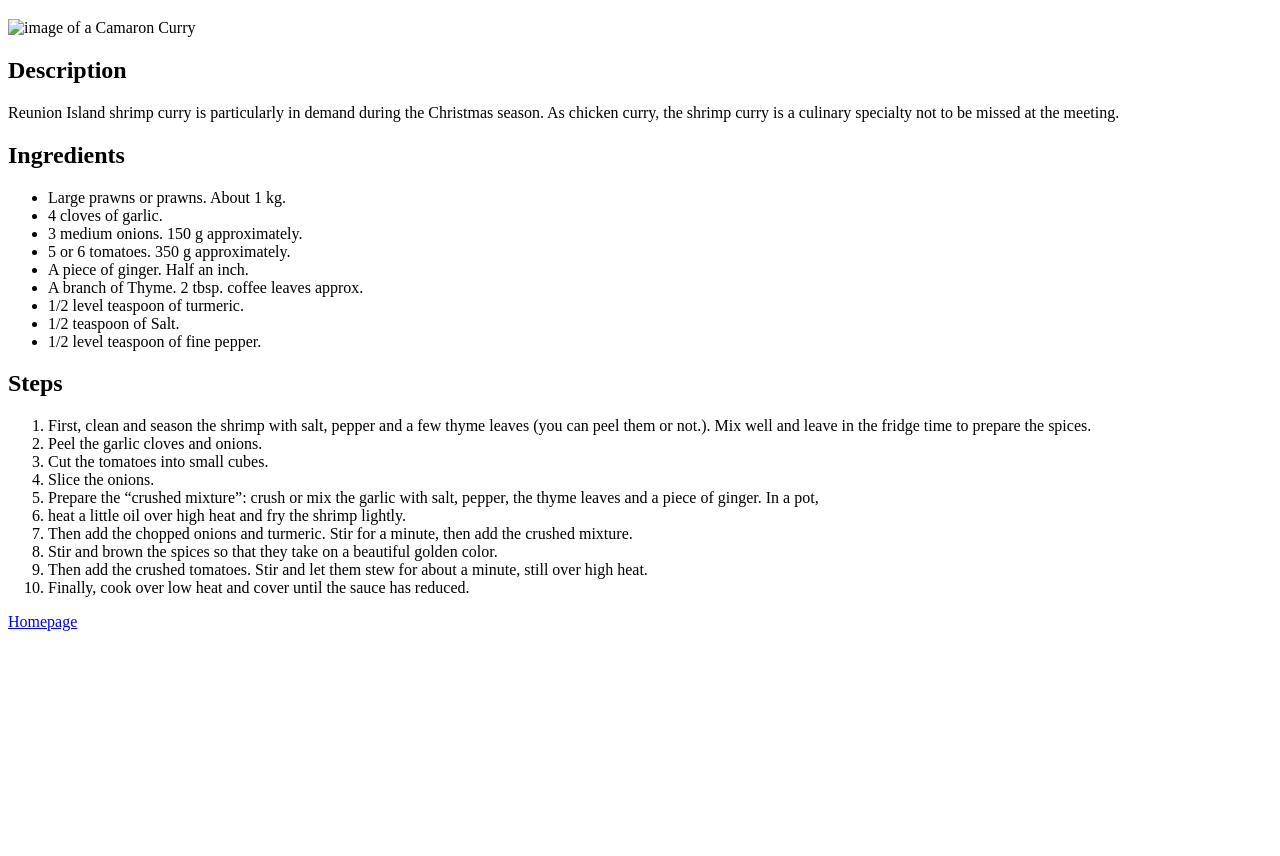
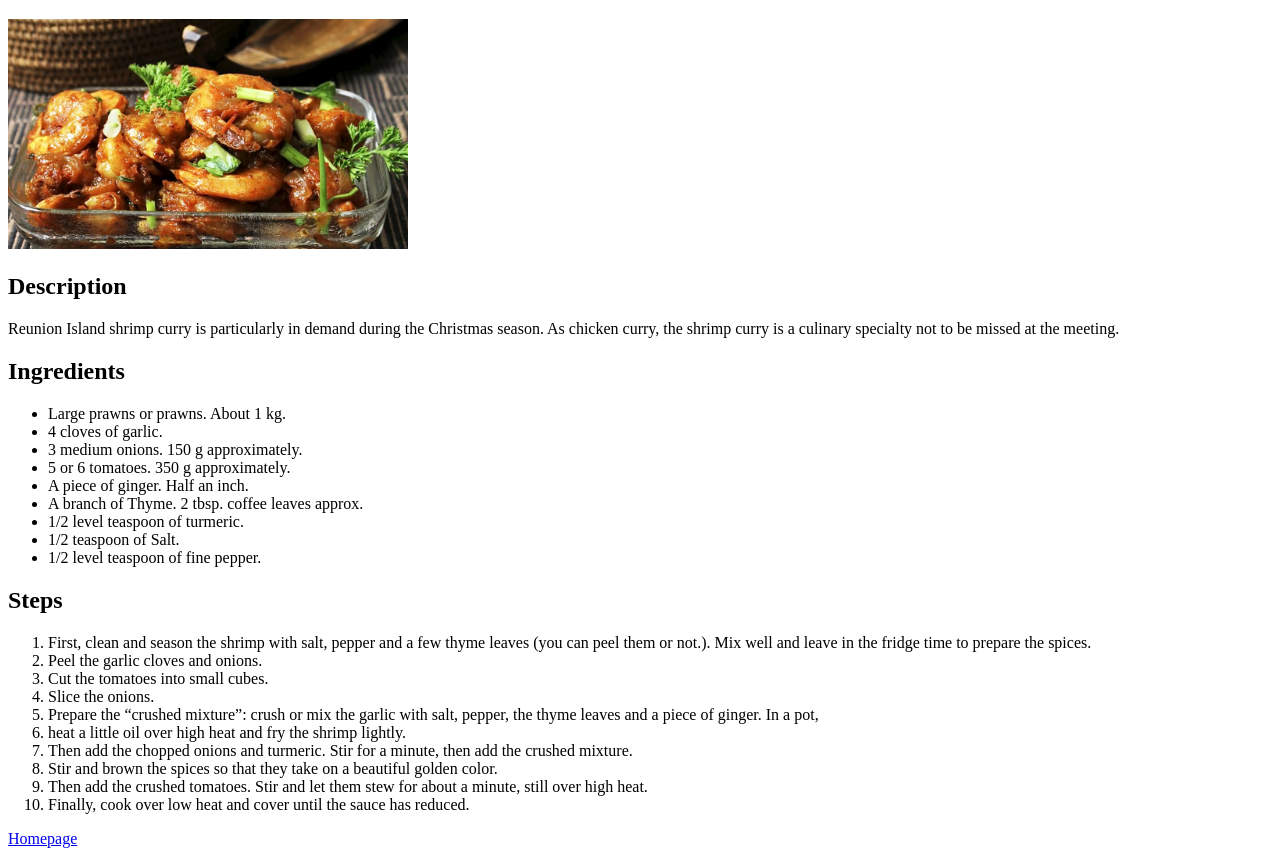
Before and after one commit to Lenzhy/odin-recipes, a plain HTML site: page recipes/camaronCurry.html in a window 1280 px wide. Shown: the part 61-917 px from the top of the page. Before the commit the page ends 800 px from the top, so only its background shows below. Drawn offline with Linux system fonts and the light colour scheme.

Commit message:
Update camaronCurry.html

```diff
--- a/recipes/camaronCurry.html
+++ b/recipes/camaronCurry.html
@@ -6,7 +6,7 @@
 </head>
 <body>
 <h1>Camaron Curry</h1>
-<img src="images/camaron.jpeg" alt="image of a Camaron Curry" width="400" height="auto">
+<img src="/images/camaron.jpeg" alt="image of a Camaron Curry" width="400" height="auto">
 <div><h2>Description</h2>
     <p>Reunion Island shrimp curry is particularly in demand during the Christmas season. As chicken curry, the shrimp curry is a culinary specialty not to be missed at the meeting. </p></div>
 <div>
```
